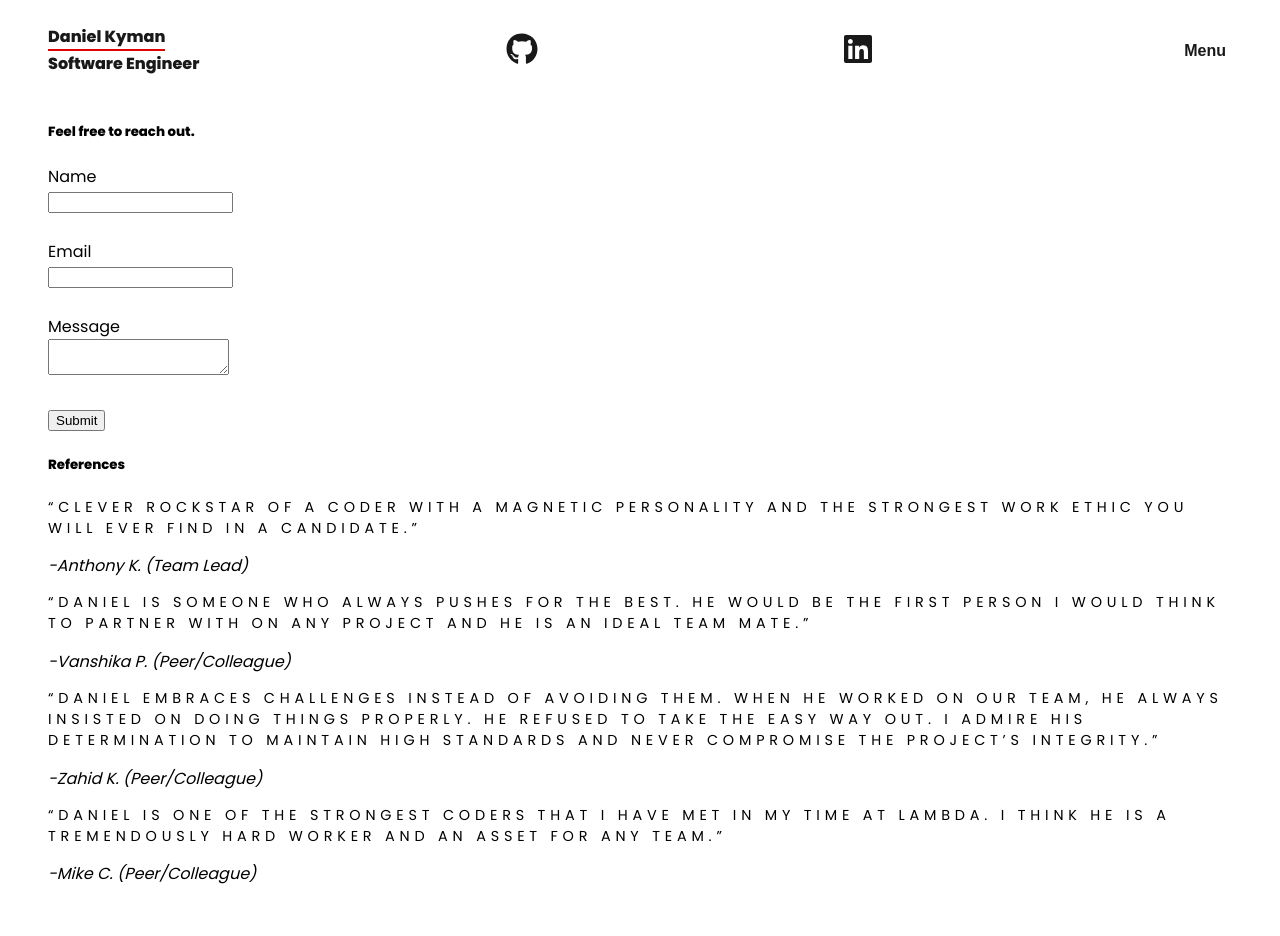
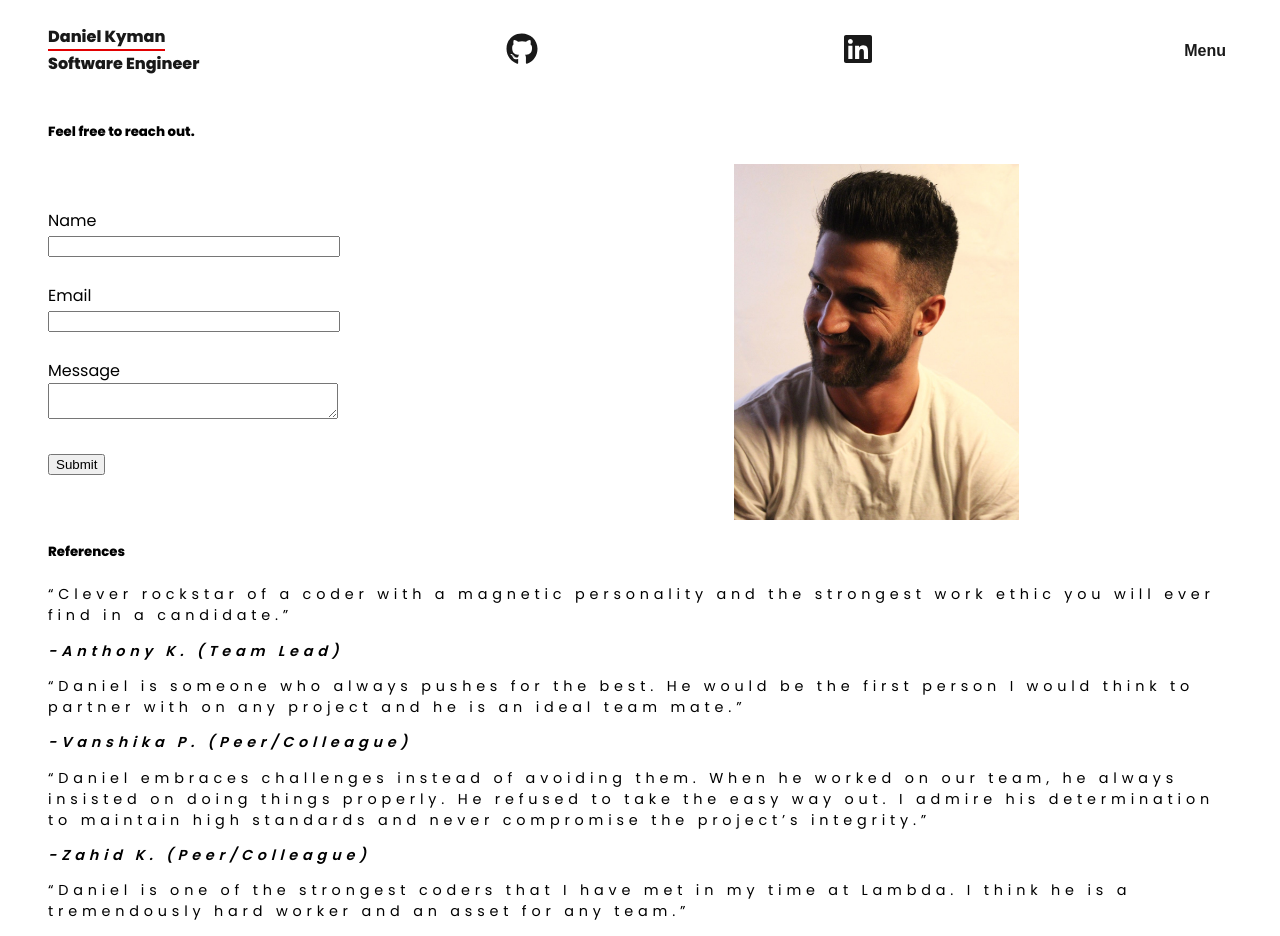
Before and after one commit to danielkyman/gsap_portfolio, a React (Create React App) app in the folder portfolio/: page /contact in a window 1280 px wide. Shown: the top 936 px of the page. Before the commit the page ends 886 px from the top, so only its background shows below. Built offline with nearby package versions, Linux system fonts and the light colour scheme.

Commit message:
added portfolio picture on contact page and adjusted font styling

```diff
--- a/portfolio/src/App.scss
+++ b/portfolio/src/App.scss
@@ -82,7 +82,8 @@ body {
             flex-direction: column;
             align-items: center;
             justify-content: center;
-            width: 90%;
+            width: 80%;
+            text-align: center;
           }
           h5 {
             font-size: 24px;
@@ -152,14 +153,64 @@ body {
       }
       .contact {
         .contact-content {
+          .contact-container {
+            display: flex;
+            justify-content: space-between;
+            align-items: center;
+            .contact-form {
+              width: 60%;
+              @media (max-width: $breakpoint-mobile) {
+                width: 90%;
+              }
+              form {
+                .name-input input {
+                  width: 60%;
+                  @media (max-width: $breakpoint-mobile) {
+                    width: 100%;
+                  }
+                }
+                .email-input input {
+                  width: 60%;
+                  @media (max-width: $breakpoint-mobile) {
+                    width: 100%;
+                  }
+                }
+                .message-input textarea {
+                  width: 60%;
+                  @media (max-width: $breakpoint-mobile) {
+                    width: 100%;
+                  }
+                }
+                span {
+                  @media (max-width: $breakpoint-mobile) {
+                    font-size: 0.5rem;
+                    color: $red;
+                  }
+                }
+              }
+            }
+            .contact-img {
+              display: flex;
+              justify-content: center;
+              align-items: center;
+              img {
+                width: 40%;
+                @media (max-width: $breakpoint-mobile) {
+                  width: 60%;
+                }
+              }
+            }
+          }
           .references {
-            span {
+            .reference-name {
               font-style: italic;
+              font-weight: 600;
               @media (max-width: $breakpoint-mobile) {
-                font-size: 0.7rem;
+                font-size: 0.6rem;
               }
             }
             p {
+              text-transform: none;
               @media (max-width: $breakpoint-mobile) {
                 font-size: 0.6rem;
               }
@@ -173,9 +224,7 @@ body {
 
 header {
   height: 100px;
-  .container {
-    // border-bottom: 1px solid $red;
-  }
+
   .inner-header {
     position: relative;
     z-index: 10;
--- a/portfolio/src/components/Animations.js
+++ b/portfolio/src/components/Animations.js
@@ -100,3 +100,40 @@ export const handleCityReturn = (target) => {
     skewY: 0,
   });
 };
+
+//CURRENTLY BEING USED
+
+export const fadeIn = (node) => {
+  gsap.from(node, {
+    duration: 3,
+    delay: 0,
+    opacity: 0,
+    ease: "power1.inOut",
+  });
+};
+
+export const classFadeUp = (node) => {
+  gsap.from(node, {
+    duration: 1,
+    y: 200,
+    delay: 0.5,
+    opacity: 0,
+    ease: "circ.out",
+    stagger: {
+      amount: 0.3,
+    },
+  });
+};
+
+export const classFadeDown = (node) => {
+  gsap.from(node, {
+    duration: 1,
+    y: -200,
+    delay: 0.5,
+    opacity: 0,
+    ease: "circ.out",
+    stagger: {
+      amount: 0.3,
+    },
+  });
+};
--- a/portfolio/src/components/Contact.js
+++ b/portfolio/src/components/Contact.js
@@ -1,10 +1,21 @@
-import React from "react";
+import React, { useRef, useEffect } from "react";
 
 import { useForm } from "react-hook-form";
 
 import axios from "axios";
 
+import contactImg from "../img/contactImg.jpg";
+import { fadeIn, classFadeUp, classFadeDown } from "./Animations";
+
 const Contact = () => {
+  let profileImage = useRef(null);
+
+  useEffect(() => {
+    fadeIn(profileImage);
+    classFadeUp(".reference-quote");
+    classFadeDown(".reference-name");
+  });
+
   const { register, handleSubmit, errors } = useForm();
   const onSubmit = (data) => {
     console.log(data);
@@ -17,10 +28,8 @@ const Contact = () => {
     <div className="contact">
       <div className="contact-content">
         <h5>Feel free to reach out.</h5>
+        <div className="contact-container">
           <div className="contact-form">
-          {/* <h6>Name:</h6>
-          <h6>Email:</h6>
-          <h6>Message:</h6> */}
             <form onSubmit={handleSubmit(onSubmit)}>
               <div className="name-input">
                 <label htmlFor="name">Name</label>
@@ -56,34 +65,42 @@ const Contact = () => {
               </div>
               <input type="submit" />
             </form>
+          </div>
+          <div
+            className="contact-img"
+            ref={(e) => {
+              profileImage = e;
+            }}
+          >
+            <img src={contactImg} alt="profile image" />
+          </div>
+        </div>
         <div className="references">
           <h5>References</h5>
-            <p>
+          <p className="reference-quote">
             “Clever rockstar of a coder with a magnetic personality and the
             strongest work ethic you will ever find in a candidate.”
           </p>
-            <span>-Anthony K. (Team Lead)</span>
-            <p>
+          <p className="reference-name">-Anthony K. (Team Lead)</p>
+          <p className="reference-quote">
             “Daniel is someone who always pushes for the best. He would be the
-              first person I would think to partner with on any project and he
-              is an ideal team mate.”
+            first person I would think to partner with on any project and he is
+            an ideal team mate.”
           </p>
-            <span>-Vanshika P. (Peer/Colleague)</span>
-            <p>
-              “Daniel embraces challenges instead of avoiding them. When he
-              worked on our team, he always insisted on doing things properly.
-              He refused to take the easy way out. I admire his determination to
-              maintain high standards and never compromise the project’s
-              integrity.”
+          <p className="reference-name">-Vanshika P. (Peer/Colleague)</p>
+          <p className="reference-quote">
+            “Daniel embraces challenges instead of avoiding them. When he worked
+            on our team, he always insisted on doing things properly. He refused
+            to take the easy way out. I admire his determination to maintain
+            high standards and never compromise the project’s integrity.”
           </p>
-            <span>-Zahid K. (Peer/Colleague)</span>
-            <p>
-              “Daniel is one of the strongest coders that I have met in my time
-              at Lambda. I think he is a tremendously hard worker and an asset
-              for any team.”
+          <p className="reference-name">-Zahid K. (Peer/Colleague)</p>
+          <p className="reference-quote">
+            “Daniel is one of the strongest coders that I have met in my time at
+            Lambda. I think he is a tremendously hard worker and an asset for
+            any team.”
           </p>
-            <span>-Mike C. (Peer/Colleague)</span>
-          </div>
+          <p className="reference-name">-Mike C. (Peer/Colleague)</p>
         </div>
       </div>
     </div>
--- a/portfolio/src/components/Header.js
+++ b/portfolio/src/components/Header.js
@@ -76,12 +76,19 @@ const Header = ({ history }) => {
               )}
               {/* <Link to="/">Daniel Kyman</Link> */}
             </div>
-            <a className="git-icon" href="https://github.com/danielkyman">
+            <a
+              className="git-icon"
+              href="https://github.com/danielkyman"
+              target="_blank"
+              rel="noopener noreferrer"
+            >
               <FontAwesomeIcon icon={faGithub} size="2x" />
             </a>
             <a
               className="git-icon"
               href="https://www.linkedin.com/in/daniel-kyman-6816b3b2/"
+              target="_blank"
+              rel="noopener noreferrer"
             >
               <FontAwesomeIcon icon={faLinkedin} size="2x" />
             </a>
--- a/portfolio/src/components/Home.js
+++ b/portfolio/src/components/Home.js
@@ -5,9 +5,10 @@ import { gsap } from "gsap";
 import { staggerText } from "./Animations";
 
 //icons
-import { faHome } from "@fortawesome/free-solid-svg-icons";
-import { faMicrochip } from "@fortawesome/free-solid-svg-icons";
-import { faMoneyBill } from "@fortawesome/free-solid-svg-icons";
+import { faTools } from "@fortawesome/free-solid-svg-icons";
+import { faBook } from "@fortawesome/free-solid-svg-icons";
+import { faFire } from "@fortawesome/free-solid-svg-icons";
+import { faHandshake } from "@fortawesome/free-solid-svg-icons";
 import { faPhone } from "@fortawesome/free-solid-svg-icons";
 import { FontAwesomeIcon } from "@fortawesome/react-fontawesome";
 
@@ -98,7 +99,7 @@ function Home() {
             ref={(e) => (homeGroupOne = e)}
           >
             <div className="home-icon" ref={(e) => (iconOne = e)}>
-              <FontAwesomeIcon icon={faHome} size="3x" />
+              <FontAwesomeIcon icon={faTools} size="3x" />
             </div>
 
             <h5 ref={(e) => (homeItemOne = e)}>Effective</h5>
@@ -108,7 +109,7 @@ function Home() {
           </div>
           <div className="home-item">
             <div className="home-icon" ref={(e) => (iconTwo = e)}>
-              <FontAwesomeIcon icon={faMicrochip} size="3x" />
+              <FontAwesomeIcon icon={faBook} size="3x" />
             </div>
 
             <h5 ref={(e) => (homeItemTwo = e)}>Disciplined</h5>
@@ -118,7 +119,7 @@ function Home() {
           </div>
           <div className="home-item">
             <div className="home-icon" ref={(e) => (iconThree = e)}>
-              <FontAwesomeIcon icon={faMoneyBill} size="3x" />
+              <FontAwesomeIcon icon={faFire} size="3x" />
             </div>
 
             <h5 ref={(e) => (homeItemThree = e)}>Passionate</h5>
@@ -129,7 +130,7 @@ function Home() {
           </div>
           <div className="home-item">
             <div className="home-icon" ref={(e) => (iconFour = e)}>
-              <FontAwesomeIcon icon={faPhone} size="3x" />
+              <FontAwesomeIcon icon={faHandshake} size="3x" />
             </div>
 
             <h5 ref={(e) => (homeItemFour = e)}>Loyal</h5>
--- a/portfolio/src/components/Projects.js
+++ b/portfolio/src/components/Projects.js
@@ -2,7 +2,8 @@ import React, { useEffect, useRef } from "react";
 
 import { gsap } from "gsap";
 
-import contributions from "../images/contributions.png";
+import contributions from "../img/contributions.png";
+import { fadeIn } from "./Animations";
 
 const Projects = () => {
   let contributionMap = useRef(null);
@@ -10,15 +11,6 @@ const Projects = () => {
   let projectTwo = useRef(null);
   let projectThree = useRef(null);
   let projectFour = useRef(null);
-
-  const fadeIn = (node) => {
-    gsap.from(node, {
-      duration: 3,
-      delay: 0,
-      opacity: 0,
-      ease: "power1.inOut",
-    });
-  };
 
   const handleHoverOn = (node) => {
     gsap.to(node, {
@@ -44,7 +36,12 @@ const Projects = () => {
     <div className="projects">
       <div className="projects-content">
         <h5>Recent Contributions</h5>
-        <a className="contribution-map" href="https://github.com/danielkyman">
+        <a
+          className="contribution-map"
+          href="https://github.com/danielkyman"
+          target="_blank"
+          rel="noopener noreferrer"
+        >
           <img
             ref={(e) => {
               contributionMap = e;
```
Also changed, not shown: portfolio/src/img/contactImg.jpg (added), portfolio/src/img/contributions.png (renamed from portfolio/src/images/contributions.png). Lines whose indentation alone changed are shown as unchanged.
